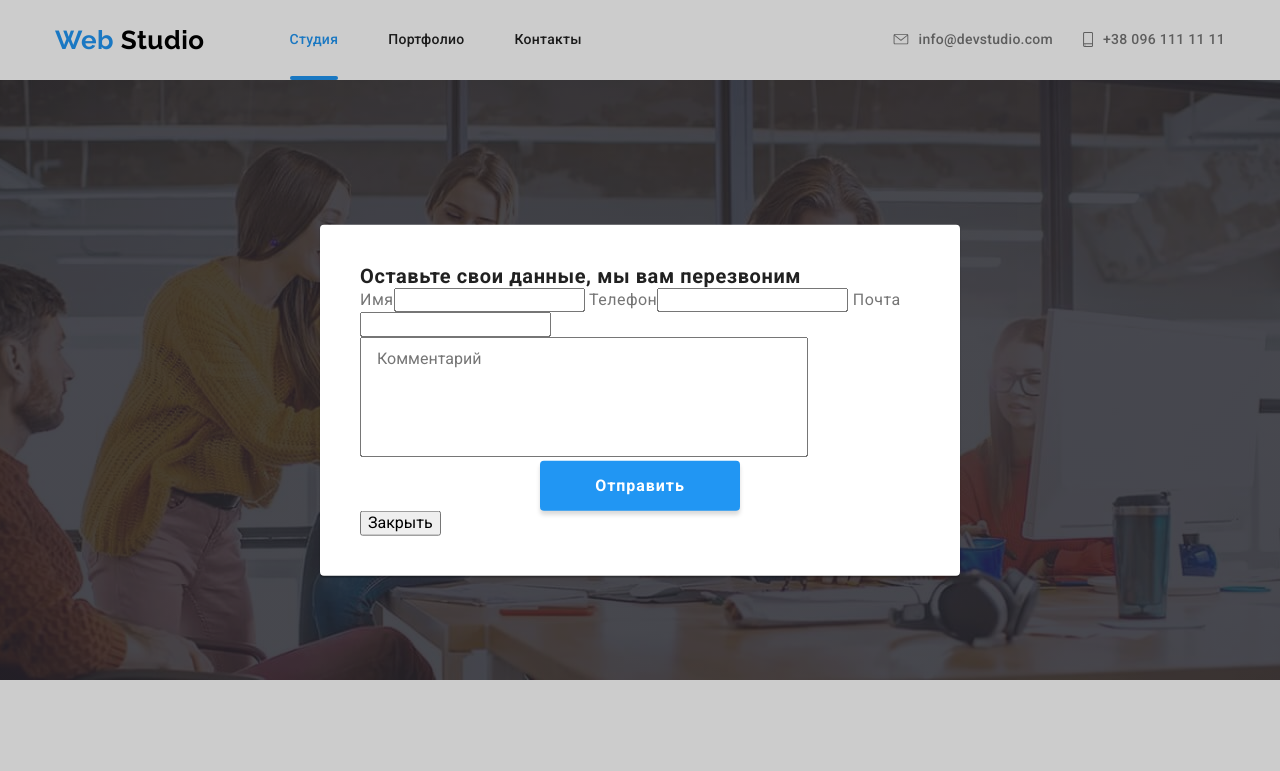
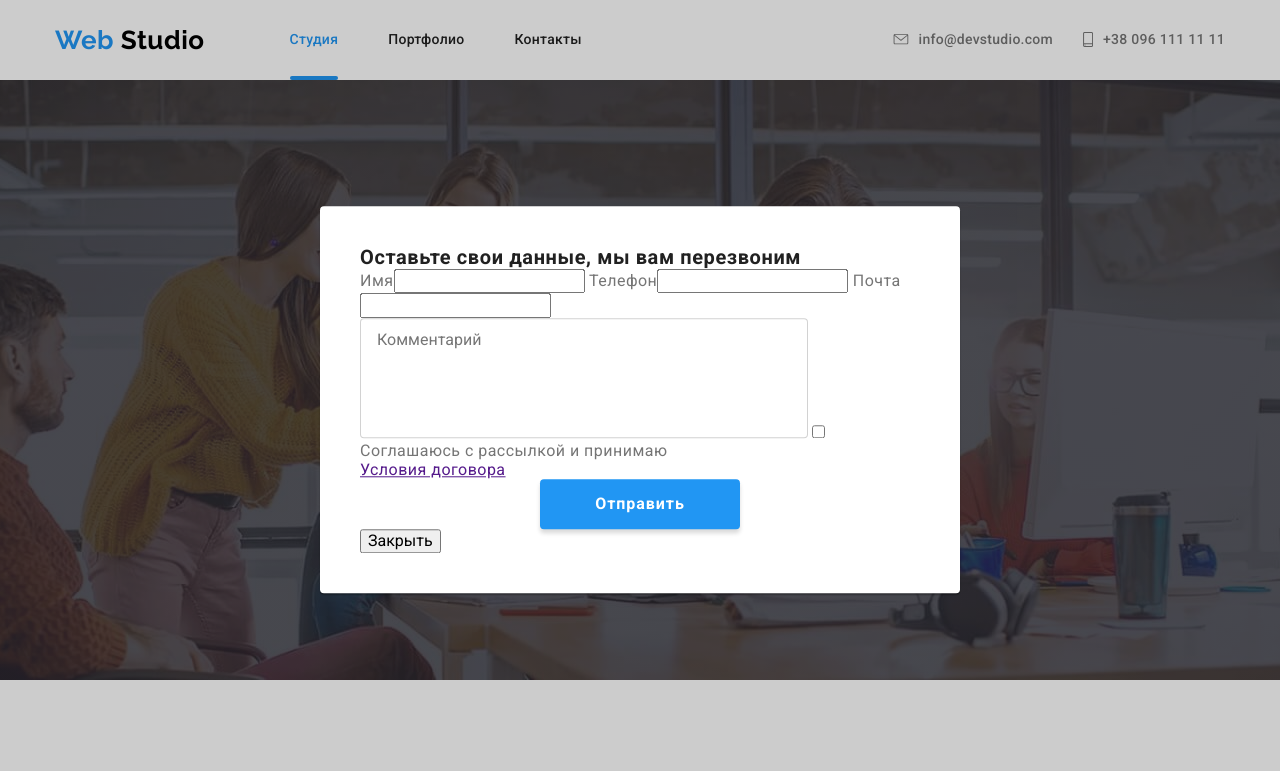
Before and after one commit to TkachenkoAnton/goit-markup-hw-06, a plain HTML site: page index.html in a window 1280 px wide. Both pictures are taken after a click on the button "Заказать услугу". Shown: the top 771 px of the page. Drawn offline with Linux system fonts and the light colour scheme.

Commit message:
добавил чекбокс

```diff
--- a/css/styles.css
+++ b/css/styles.css
@@ -268,12 +268,15 @@ a {
   background-color: var(--main-button-hover);
 }
 
+/* Модальное окно */
+
 .backdrop {
   position: fixed;
   top: 0;
   left: 0;
   width: 100%;
   height: 100%;
+  z-index: 1;
   background-color: rgba(0, 0, 0, 0.2);
   transition: opacity 250ms cubic-bezier(0.4, 0, 0.2, 1);
 }
@@ -282,6 +285,8 @@ a {
   opacity: 0;
   pointer-events: none;
 }
+
+/* Форма закза */
 
 .modal {
   position: absolute;
@@ -318,6 +323,9 @@ a {
   padding-right: 16px;
   padding-bottom: 12px;
   padding-left: 16px;
+
+  border: 1px solid rgba(33, 33, 33, 0.2);
+  border-radius: 4px;
 }
 
 /* Особености */
--- a/index.html
+++ b/index.html
@@ -83,7 +83,10 @@
                   id="comments"
                   placeholder="Комментарий"
                 ></textarea>
-
+                <label></label>
+                  <input type="checkbox" />Соглашаюсь с рассылкой и принимаю
+                  <a href="">Условия договора</a>
+                </label>
                 <button class="mainbtn" type="submit">Отправить</button>
                 <button type="button" data-modal-close>Закрыть</button>
               </form>
```
